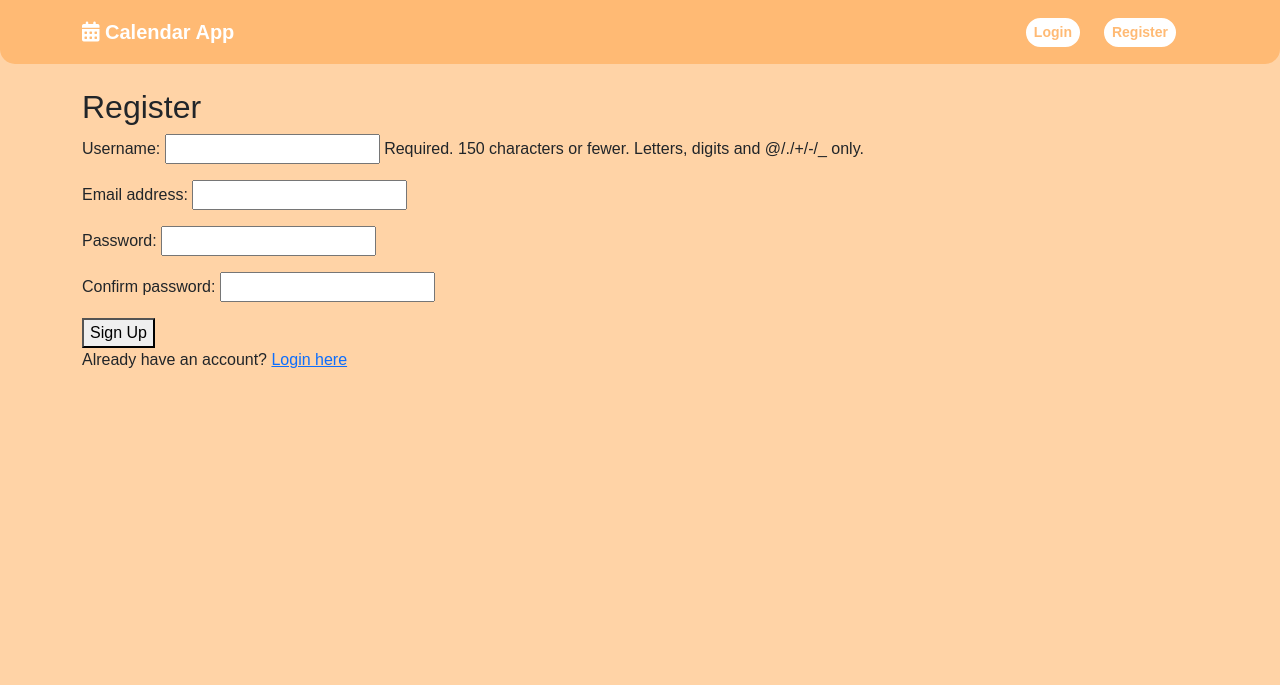
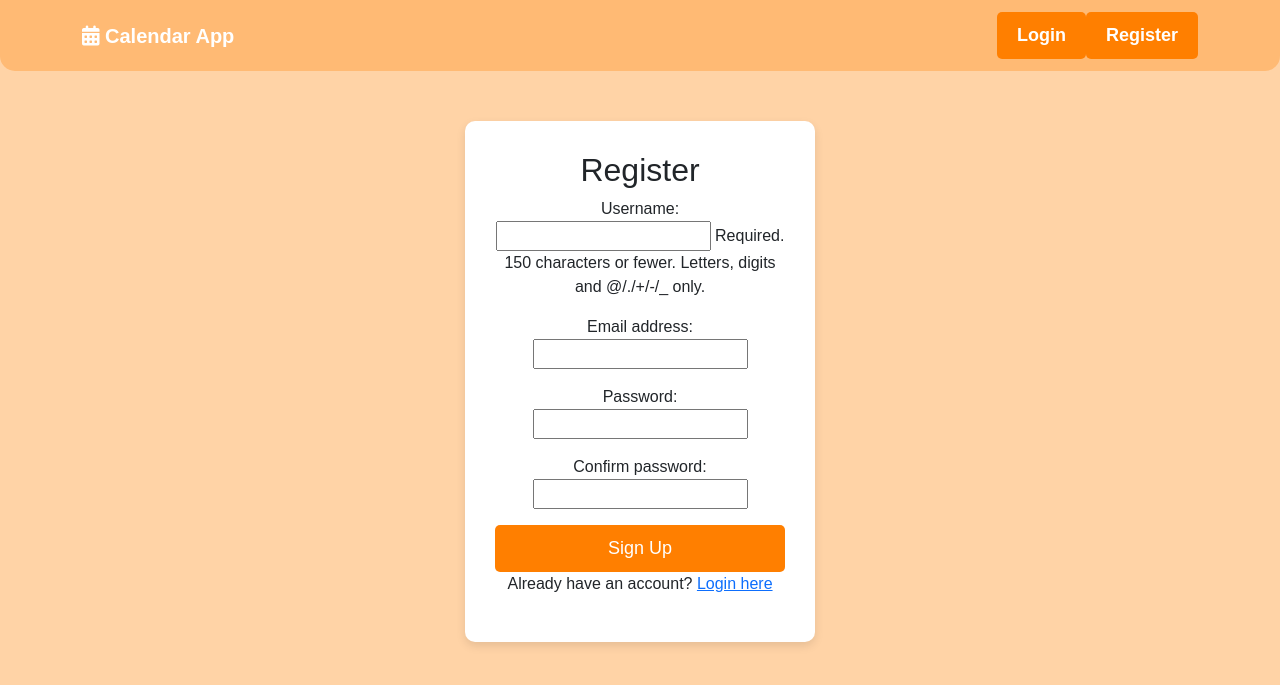
Before and after one commit to ecek01/django-crud-app-project, a Django app: page /events/register/ in a window 1280 px wide. Shown: the top 685 px of the page. Run offline with Django 5.2, Linux system fonts and the light colour scheme.

Commit message:
logout function and finishing touches

```diff
--- a/calendar_project/settings.py
+++ b/calendar_project/settings.py
@@ -126,3 +126,5 @@ STATIC_URL = 'static/'
 # https://docs.djangoproject.com/en/5.1/ref/settings/#default-auto-field
 
 DEFAULT_AUTO_FIELD = 'django.db.models.BigAutoField'
+
+LOGIN_REDIRECT_URL = "event_list"
--- a/calendar_project/urls.py
+++ b/calendar_project/urls.py
@@ -16,9 +16,14 @@ Including another URLconf
 """
 from django.contrib import admin
 from django.urls import path, include
+from events.views import home  # Import the home view
+from django.contrib.auth import views as auth_views
+from events.views import custom_logout
 
 urlpatterns = [
-    path('admin/', admin.site.urls),
-    path('events/', include('events.urls')),
-    path('accounts/', include('django.contrib.auth.urls')),  # Add this
+    path("", home, name="home"),  # Home page route
+    path("admin/", admin.site.urls),
+    path("events/", include("events.urls")),
+    path("accounts/", include("django.contrib.auth.urls")),  # Authentication routes
+    path("logout/", custom_logout, name="logout"),  # ✅ Uses the custom function
 ]
--- a/events/templates/base.html
+++ b/events/templates/base.html
@@ -70,56 +70,43 @@
         .user-info {
             display: flex;
             align-items: center;
-            gap: 15px;  /* ✅ Added spacing between "Welcome, [user]" and Logout */
+            gap: 15px;
         }
 
-        .btn-custom {
-        border-radius: 25px;
-        font-weight: 600;
-        transition: all 0.3s ease;
-        color: var(--primary-color) !important;  /* ✅ Make text pink */
-        border: 2px solid var(--primary-color);  /* ✅ Pink border */
-        background: white;  /* ✅ White background */
-    }
+        .form-container {
+            background: white;
+            padding: 30px;
+            border-radius: 10px;
+            box-shadow: 0 4px 10px rgba(0, 0, 0, 0.1);
+            width: 350px;
+            text-align: center;
+            margin: 50px auto;
+        }
 
-    .btn-custom:hover {
-        background: var(--primary-color);  /* ✅ Pink background on hover */
-        color: white !important;  /* ✅ Text turns white on hover */
-    }
+        .input-field {
+            width: 100%;
+            padding: 10px;
+            margin: 10px 0;
+            border: 1px solid #ccc;
+            border-radius: 5px;
+            font-size: 16px;
+        }
 
-        /* ✅ Keep Edit button yellow */
-        .btn-edit {
-        background-color: #FFD166 !important;  /* Yellow */
-        color: black !important;  /* Black text */
-        border-radius: 8px;
-        font-weight: bold;
-    }
+        .btn {
+            width: 100%;
+            padding: 10px;
+            border: none;
+            background-color: #ff7f00;
+            color: white;
+            font-size: 18px;
+            border-radius: 5px;
+            cursor: pointer;
+            transition: 0.3s;
+        }
 
-    .btn-edit:hover {
-        background-color: #E6B800 !important;  /* Darker yellow on hover */
-    }
-
-    /* ✅ Keep Delete button red */
-    .btn-delete {
-        background-color: #FF5733 !important;  /* Red */
-        color: white !important;
-        border-radius: 8px;
-        font-weight: bold;
-    }
-
-    .btn-delete:hover {
-        background-color: #CC4422 !important;  /* Darker red on hover */
-    }
-
-    .text-orange {
-        color: #FFBA74 !important;  /* ✅ Softer Orange for Headers */
-    }
-
-    .text-soft-orange {
-        color: #FFD3A6 !important;  /* ✅ Light Orange for Event Titles & Important Info */
-        font-weight: bold;
-    }
-
+        .btn:hover {
+            background-color: #e66c00;
+        }
     </style>
 </head>
 <body>
@@ -135,14 +122,14 @@
                 {% if user.is_authenticated %}
                     <li class="nav-item user-info">
                         <span class="navbar-text text-soft-orange">Welcome, {{ user.username }}</span>
-                        <a class="btn btn-light btn-sm btn-custom" href="{% url 'logout' %}">Logout</a>
+                        <a class="btn btn-light btn-sm" href="{% url 'logout' %}">Logout</a>
                     </li>
                 {% else %}
                     <li class="nav-item">
-                        <a class="btn btn-light btn-sm btn-custom" href="{% url 'login' %}">Login</a>
+                        <a class="btn btn-light btn-sm" href="{% url 'login' %}">Login</a>
                     </li>
                     <li class="nav-item">
-                        <a class="btn btn-light btn-sm btn-custom" href="{% url 'register' %}">Register</a>
+                        <a class="btn btn-light btn-sm" href="{% url 'register' %}">Register</a>
                     </li>
                 {% endif %}
             </ul>
@@ -156,7 +143,7 @@
     {% endblock %}
 </div>
 
-<!-- FullCalendar JS (✅ Ensures FullCalendar loads before usage) -->
+<!-- FullCalendar JS -->
 <script src="https://cdn.jsdelivr.net/npm/fullcalendar@5.11.3/main.min.js"></script>
 <script src="https://cdn.jsdelivr.net/npm/fullcalendar@5.11.3/locales-all.min.js"></script>
 
--- a/events/templates/registration/login.html
+++ b/events/templates/registration/login.html
@@ -1,11 +1,13 @@
 {% extends 'base.html' %}
 
 {% block content %}
+<div class="form-container">
     <h2>Login</h2>
     <form method="post">
         {% csrf_token %}
         {{ form.as_p }}
-        <button type="submit">Login</button>
+        <button type="submit" class="btn">Login</button>
     </form>
     <a href="{% url 'password_reset' %}">Forgot password?</a>
+</div>
 {% endblock %}
--- a/events/templates/registration/register.html
+++ b/events/templates/registration/register.html
@@ -1,11 +1,13 @@
 {% extends 'base.html' %}
 
 {% block content %}
+<div class="form-container">
     <h2>Register</h2>
     <form method="post">
         {% csrf_token %}
         {{ form.as_p }}
-        <button type="submit">Sign Up</button>
+        <button type="submit" class="btn">Sign Up</button>
     </form>
     <p>Already have an account? <a href="{% url 'login' %}">Login here</a></p>
+</div>
 {% endblock %}
--- a/events/views.py
+++ b/events/views.py
@@ -119,3 +119,16 @@ def update_event_date(request, event_id):
             return JsonResponse({'success': False, 'error': 'Invalid JSON'}, status=400)
 
     return JsonResponse({'success': False, 'error': 'Invalid request'}, status=400)
+
+from django.shortcuts import render
+
+def home(request):
+    return render(request, "home.html")
+
+from django.contrib.auth import logout
+from django.shortcuts import redirect
+
+
+def custom_logout(request):
+    logout(request)
+    return redirect("home")  # ✅ Redirects to home page
```
Also changed, not shown: events/templates/home.html (added, +53 -0 lines), requirements.txt (added).
